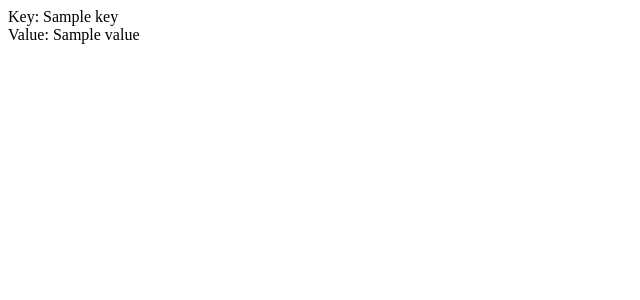
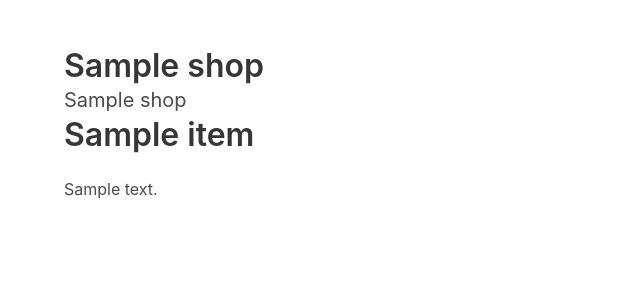
Before and after one commit to kavanista/Cactiapp, a Flask app: template templates/detail.html in a window 1280 px wide. Shown: the top 300 px of the page, without its empty margins (0-640 px from the left). Run offline with Flask 2, Linux system fonts and the light colour scheme; the template is opened without the code that fills it: most values are stand-ins (such as "Sample title", 1, 10 or a date in 2020).

Commit message:
Add shop to Item Detail view, add a bit of style

```diff
--- a/app.py
+++ b/app.py
@@ -22,9 +22,11 @@
 
 @app.route("/detail/<item_id>")
 def item(item_id):
-	resp = EtsyClient().item(item_id)
-	results = resp["results"]
-	return render_template('detail.html', results=results)
+    client = EtsyClient()
+    item = client.item(item_id)
+    shop = client.shop(item['user_id'])
+    return render_template('detail.html', item=item, shop=shop)
+
 
 if __name__ == "__main__":
     app.run()
--- a/client.py
+++ b/client.py
@@ -20,17 +20,17 @@
 
     def item(self, item_id):
     	url = self.BASE_URL + "listings/" + item_id
-    	item_results = self.http_get(url)
+    	item_results = self.http_get(url)['results'][0]
     	return item_results
 
     def user(self, user_id):
         url = self.BASE_URL + '/users/{}/profile'.format(user_id)
-        user = self.http_get(url)
+        user = self.http_get(url)['results'][0]
         return user
 
     def shop(self, shop_id):
         url = self.BASE_URL + 'shops/{}'.format(shop_id)
-        return self.http_get(url)
+        return self.http_get(url)['results'][0]
 
     def shop_listings(self, shop_id):
         url = self.BASE_URL + 'shops/{}/listings/active'.format(shop_id)
--- a/templates/detail.html
+++ b/templates/detail.html
@@ -1,10 +1,16 @@
 <html>
-<title>Item detail</title>
-
-{% for item in results %}
-{% for key, value in item.items()%}
-    <p>Key: {{key}}<br>
-       Value: {{value}}<br>
-{% endfor %}
-{% endfor %}
+  <head>
+    <link rel="stylesheet" href="https://cdnjs.cloudflare.com/ajax/libs/bulma/0.7.1/css/bulma.css" />
+    <title>Item detail</title>
+  </head>
+  <body>
+    <div class="section">
+      <div class="container">
+        <h1 class="title">{{ shop.shop_name }}</h1>
+        <h2 class="subtitle">{{ shop.title }}</h2>
+        <h1 class="title">{{ item.title }}</h1>
+        <p>{{ item.description }}</p>
+      </div>
+    </div>
+  </body>
 </html>
```
